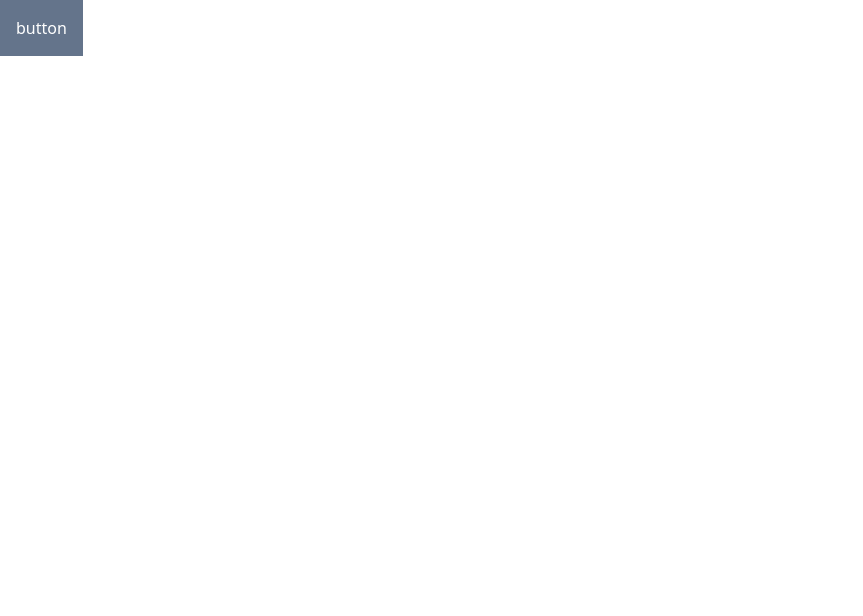
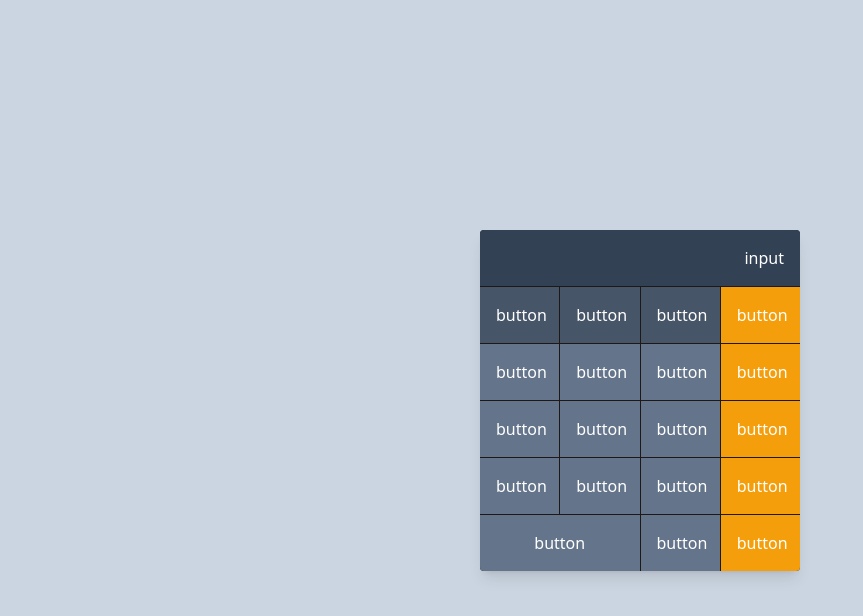
Before and after one commit to DanteDD-Sapient/Calculator, a React (Create React App) app: page / in a window 1280 px wide. Shown: the top 616 px of the page, without its empty margins (0-863 px from the left). Built offline with nearby package versions, Linux system fonts and the light colour scheme.

Commit message:
feature: set up calculator structure + styles

```diff
--- a/src/App.tsx
+++ b/src/App.tsx
@@ -3,7 +3,127 @@ import Button from './components/button/Button'
 
 function App() {
     return (
-        <Button classes="bg-slate-500 " handler={() => console.log('click')} />
+        <div className="h-screen flex justify-center items-center bg-slate-300">
+            <div className="grid grid-cols-4 gap-px w-80 bg-stone-900 shadow-lg rounded overflow-hidden ">
+                <div className="p-4 bg-slate-700 text-white text-right col-span-4">
+                    input
+                </div>
+                <Button
+                    classes="bg-slate-600"
+                    handler={() => console.log('click')}
+                >
+                    AC
+                </Button>
+                <Button
+                    classes="bg-slate-600"
+                    handler={() => console.log('click')}
+                >
+                    +/-
+                </Button>
+                <Button
+                    classes="bg-slate-600"
+                    handler={() => console.log('click')}
+                >
+                    %
+                </Button>
+                <Button
+                    classes="bg-amber-500"
+                    handler={() => console.log('click')}
+                >
+                    &divide;
+                </Button>
+                <Button
+                    classes="bg-slate-500"
+                    handler={() => console.log('click')}
+                >
+                    7
+                </Button>
+                <Button
+                    classes="bg-slate-500"
+                    handler={() => console.log('click')}
+                >
+                    8
+                </Button>
+                <Button
+                    classes="bg-slate-500"
+                    handler={() => console.log('click')}
+                >
+                    9
+                </Button>
+                <Button
+                    classes="bg-amber-500"
+                    handler={() => console.log('click')}
+                >
+                    x
+                </Button>
+                <Button
+                    classes="bg-slate-500"
+                    handler={() => console.log('click')}
+                >
+                    4
+                </Button>
+                <Button
+                    classes="bg-slate-500"
+                    handler={() => console.log('click')}
+                >
+                    5
+                </Button>
+                <Button
+                    classes="bg-slate-500"
+                    handler={() => console.log('click')}
+                >
+                    6
+                </Button>
+                <Button
+                    classes="bg-amber-500"
+                    handler={() => console.log('click')}
+                >
+                    -
+                </Button>
+                <Button
+                    classes="bg-slate-500"
+                    handler={() => console.log('click')}
+                >
+                    1
+                </Button>
+                <Button
+                    classes="bg-slate-500"
+                    handler={() => console.log('click')}
+                >
+                    2
+                </Button>
+                <Button
+                    classes="bg-slate-500"
+                    handler={() => console.log('click')}
+                >
+                    3
+                </Button>
+                <Button
+                    classes="bg-amber-500"
+                    handler={() => console.log('click')}
+                >
+                    +
+                </Button>
+                <Button
+                    classes="bg-slate-500 col-span-2"
+                    handler={() => console.log('click')}
+                >
+                    0
+                </Button>
+                <Button
+                    classes="bg-slate-500 "
+                    handler={() => console.log('click')}
+                >
+                    .
+                </Button>
+                <Button
+                    classes="bg-amber-500"
+                    handler={() => console.log('click')}
+                >
+                    =
+                </Button>
+            </div>
+        </div>
     )
 }
 
```
